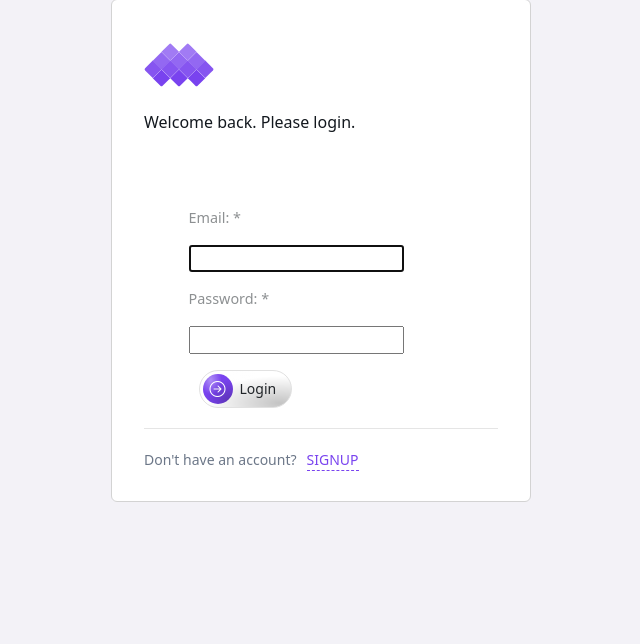
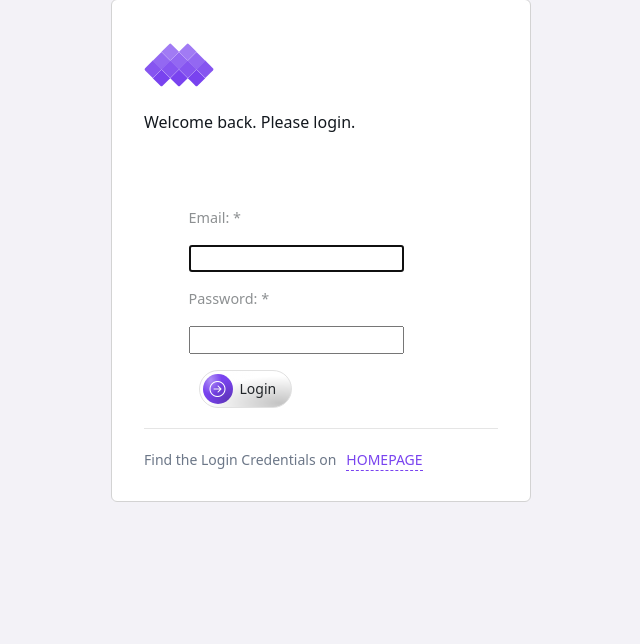
Before and after one commit to gabrielbygas/sams, a Django app: page /accounts/login/ in a window 1280 px wide. Shown: the part 33-677 px from the top of the page, without its empty margins (319-959 px from the left). Run offline with Django 5.2, Linux system fonts and the light colour scheme; some libraries are stand-ins or nearby versions; some web fonts are replaced.

Commit message:
homepage

```diff
--- a/account/templates/account/login.html
+++ b/account/templates/account/login.html
@@ -116,7 +116,8 @@
 
                   <div class="login-form-footer">
                     <div class="additional-link">
-                        Don't have an account? <a href="{% url 'accounts:create-student' %}"> Signup</a>
+                        <!-- Don't have an account? <a href="{% url 'accounts:create-student' %}"> Signup</a> -->
+                        Find the Login Credentials on <a href="{% url 'home' %}"> Homepage</a>
                     </div>
                   </div>
                 </div>
```
